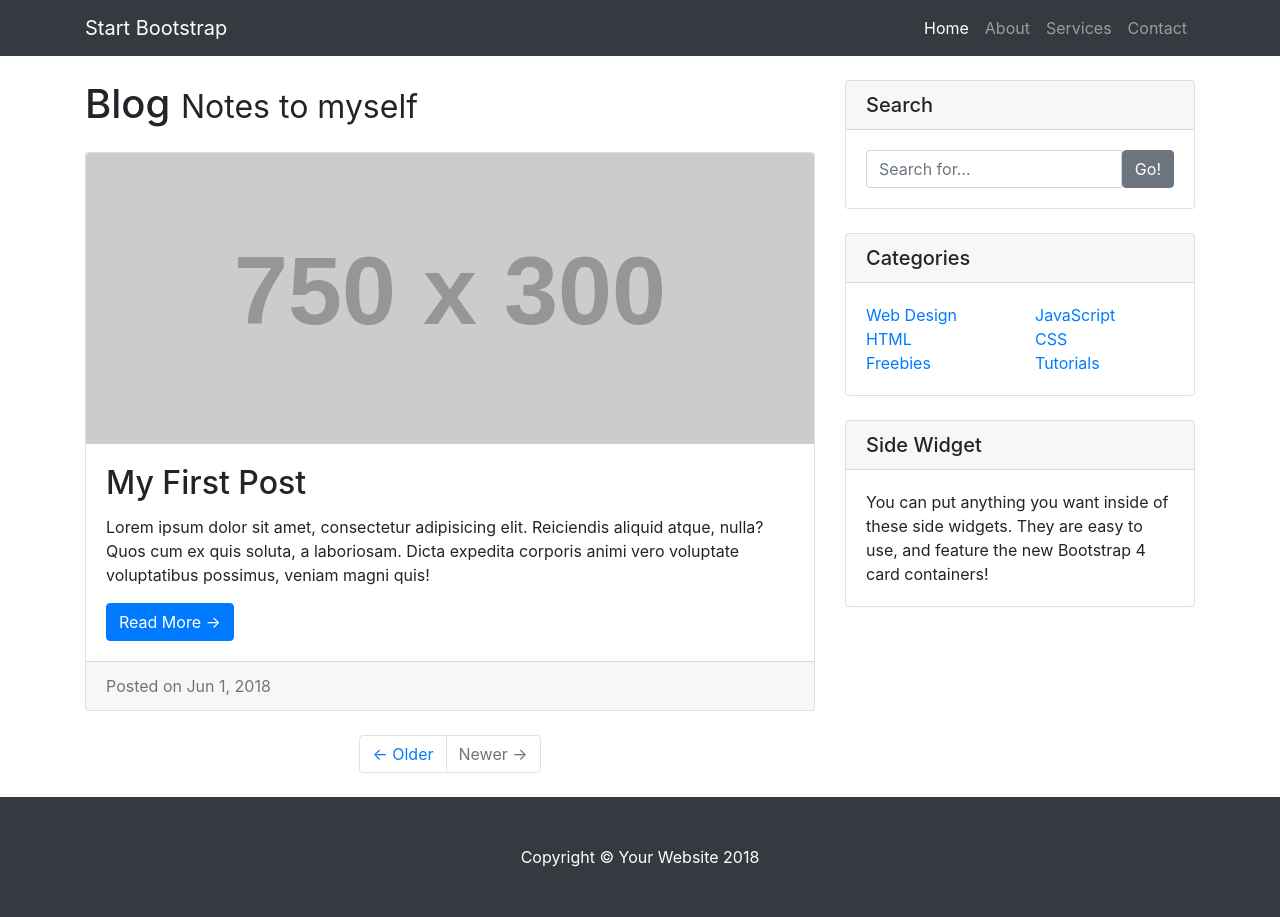
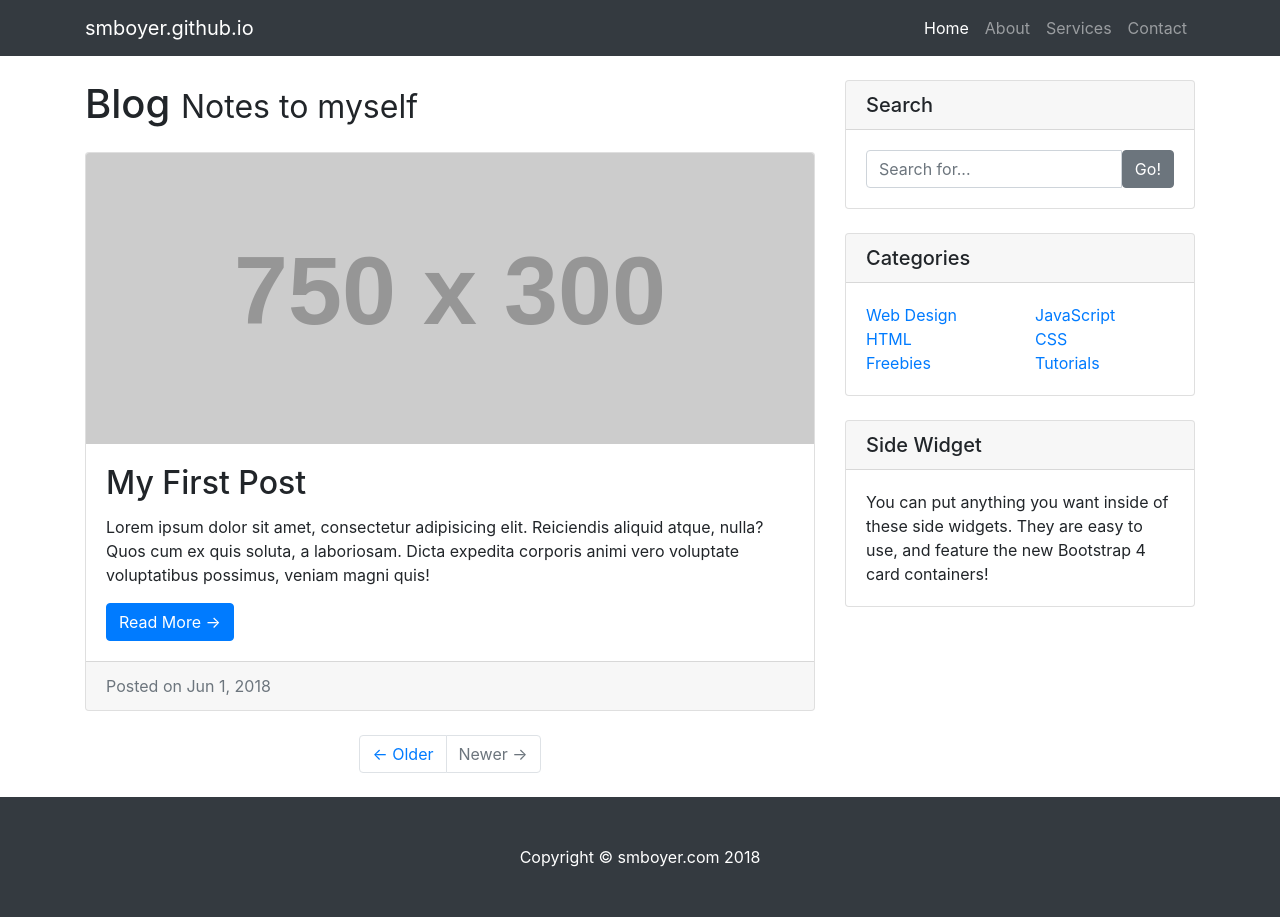
Before and after one commit to smboyer/smboyer.github.io, a Jekyll site: the page built from blog.html, in a window 1280 px wide. Built offline with Jekyll 4.4.1, drawn with Linux system fonts in a browser that asks for light colours.

Commit message:
Update default.html

```diff
--- a/_layouts/default.html
+++ b/_layouts/default.html
@@ -22,7 +22,7 @@
     <!-- Navigation -->
     <nav class="navbar navbar-expand-lg navbar-dark bg-dark fixed-top">
       <div class="container">
-        <a class="navbar-brand" href="#">Start Bootstrap</a>
+        <a class="navbar-brand" href="#">{{ site.title }}</a>
         <button class="navbar-toggler" type="button" data-toggle="collapse" data-target="#navbarResponsive" aria-controls="navbarResponsive" aria-expanded="false" aria-label="Toggle navigation">
           <span class="navbar-toggler-icon"></span>
         </button>
@@ -127,7 +127,7 @@
     <!-- Footer -->
     <footer class="py-5 bg-dark">
       <div class="container">
-        <p class="m-0 text-center text-white">Copyright &copy; Your Website 2018</p>
+        <p class="m-0 text-center text-white">Copyright &copy; smboyer.com 2018</p>
       </div>
       <!-- /.container -->
     </footer>
```
